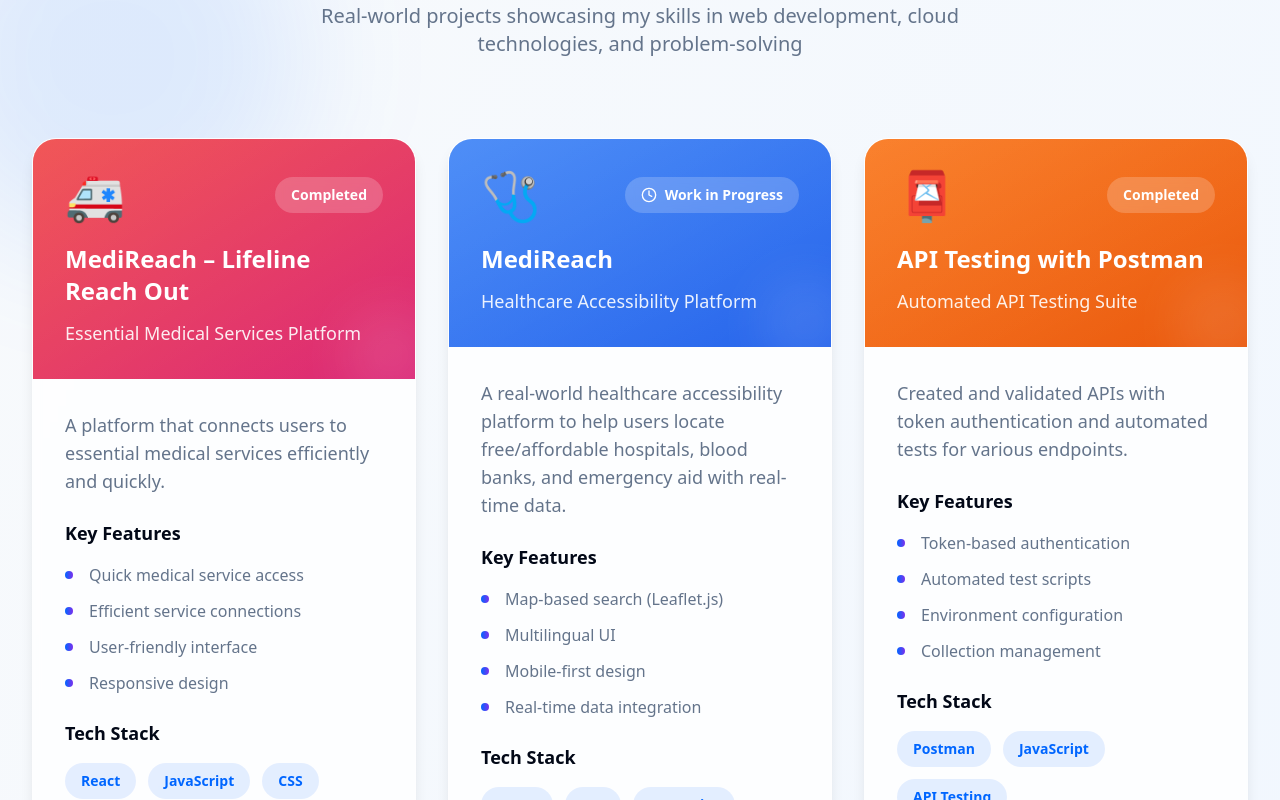
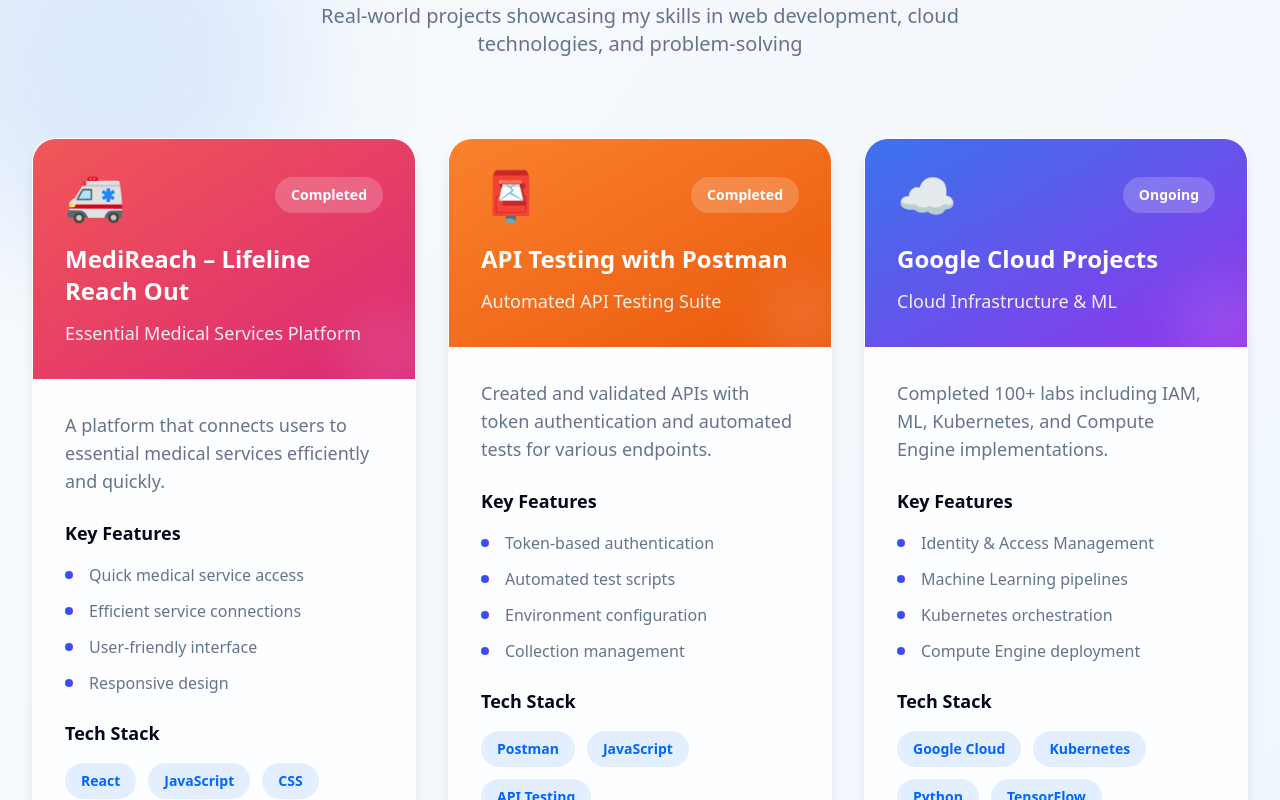
Before and after one commit to Riteshdas03/codebyritesh, a React (Vite) app: page / in a window 1280 px wide. Shown: the part 6640-7440 px from the top of the page. Built offline with nearby package versions, Linux system fonts and the light colour scheme.

Commit message:
Delete MediReach project section

```diff
--- a/src/components/Projects.tsx
+++ b/src/components/Projects.tsx
@@ -21,22 +21,6 @@ export const Projects = () => {
       color: "from-red-500 to-pink-600",
       liveUrl: "https://medireachlifeline.netlify.app",
       githubUrl: "https://github.com/Riteshdas03/lifeline-reach-out"
-    },
-    {
-      title: "MediReach",
-      subtitle: "Healthcare Accessibility Platform",
-      description: "A real-world healthcare accessibility platform to help users locate free/affordable hospitals, blood banks, and emergency aid with real-time data.",
-      features: [
-        "Map-based search (Leaflet.js)",
-        "Multilingual UI",
-        "Mobile-first design",
-        "Real-time data integration"
-      ],
-      techStack: ["HTML", "CSS", "JavaScript", "Leaflet.js"],
-      status: "Work in Progress",
-      statusColor: "bg-orange-100 text-orange-600",
-      icon: "🩺",
-      color: "from-blue-500 to-blue-600"
     },
     {
       title: "API Testing with Postman",
```
